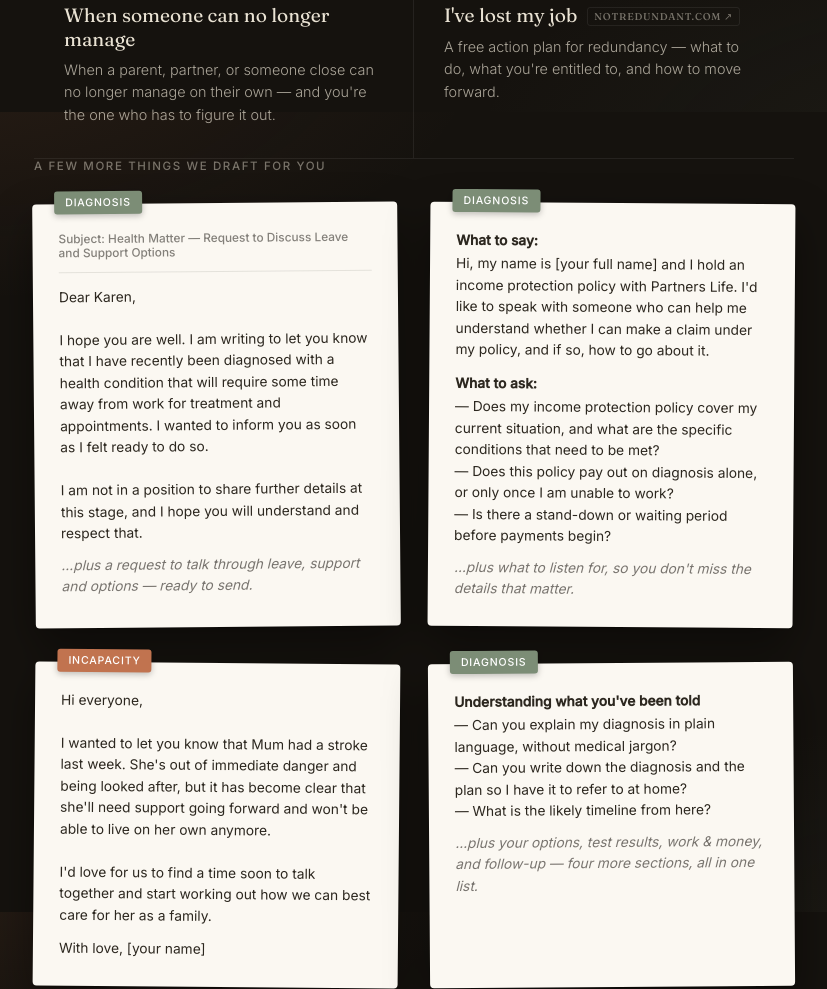
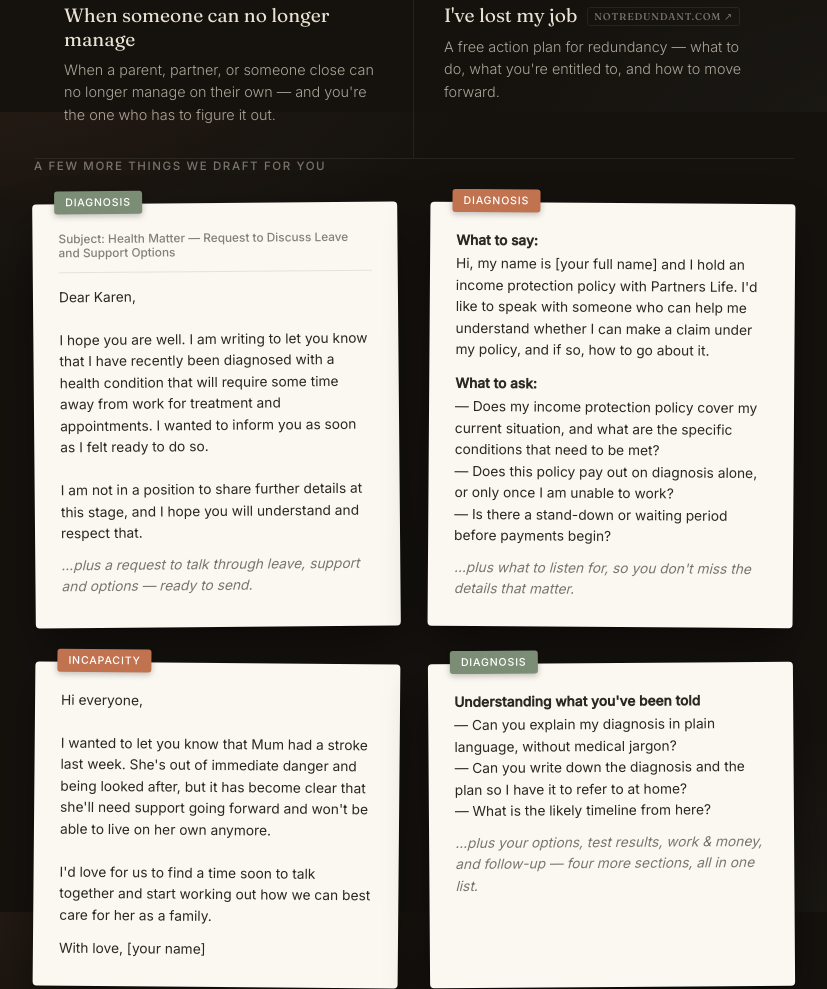
Before and after one commit to waynemstevens-lab/cut-adrift, a plain HTML site: page Public/index.html in a window 1280 px wide. Shown: the part 1488-2477 px from the top of the page, without its empty margins (226-1053 px from the left). Drawn offline with Linux system fonts and the light colour scheme.

Commit message:
Recolor gallery card 2 tag to clay for diagonal 2x2 symmetry (visual only)
Changes the top-right diagnosis-insurance-call tag from sage to clay so the
grid reads sage/clay/clay/sage (clay on the TR-BL diagonal, sage on TL-BR).
Tag text and all card content unchanged.

Co-Authored-By: Claude Opus 4.8 (1M context) <noreply@anthropic.com>

```diff
--- a/Public/index.html
+++ b/Public/index.html
@@ -769,7 +769,7 @@
 
         <!-- Card 2 — Diagnosis (call script) -->
         <div class="gallery-card">
-          <span class="gallery-tag sage">Diagnosis</span>
+          <span class="gallery-tag">Diagnosis</span>
           <div class="gallery-body">
             <span class="gallery-h">What to say:</span>
             Hi, my name is [your full name] and I hold an income protection policy with Partners Life. I'd like to speak with someone who can help me understand whether I can make a claim under my policy, and if so, how to go about it.
```
